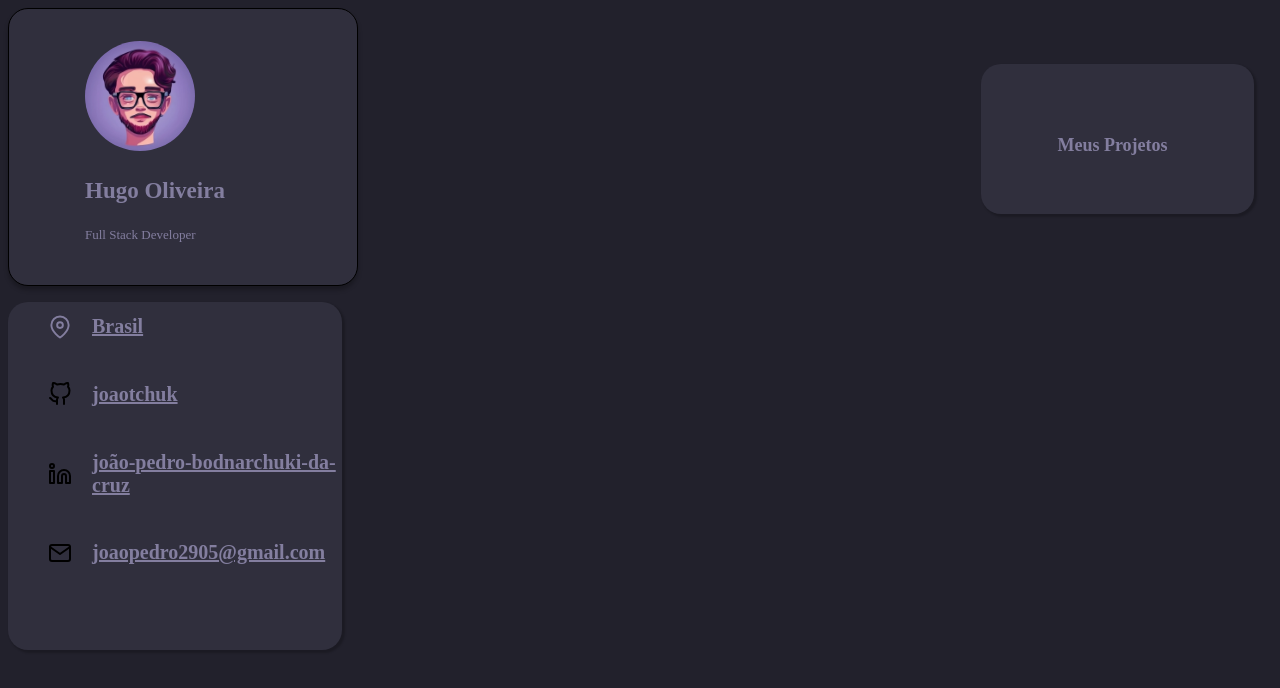
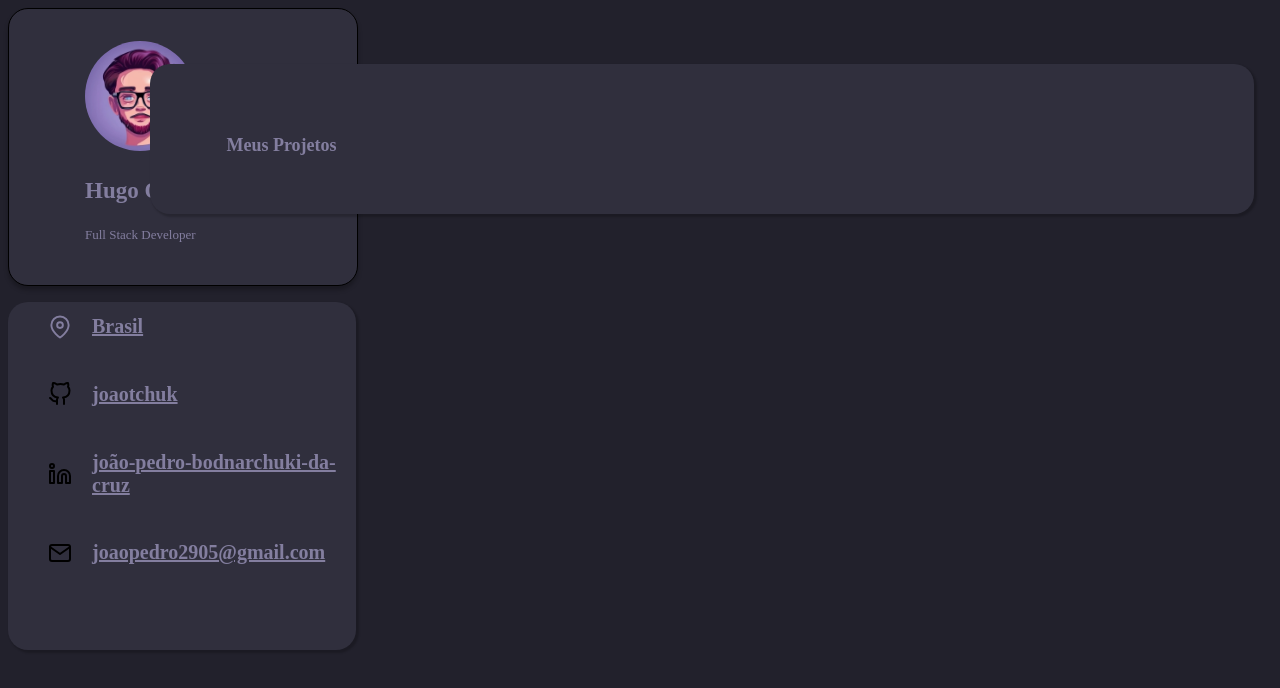
Before and after one commit to joaotchuk/portifolio, a plain HTML site: page index.html in a window 1280 px wide. Drawn offline with Linux system fonts and the light colour scheme.

Commit message:
colunas resetadas

```diff
--- a/index.html
+++ b/index.html
@@ -13,6 +13,7 @@
 
 </head>
 <body>
+<div id="conteudos">
     <div id="bloco1">
         <div id="perfil">
             <img src="./assets/perfil.webp" alt="imgperfil"/>
@@ -46,7 +47,7 @@
             </li>
         </ul>
     </div>
-
+</div>
 
 </body>
 </html>
--- a/style.css
+++ b/style.css
@@ -17,7 +17,7 @@ body{
     align-items: center;
     gap: 20px;
     margin-right: 70px;
-    max-width: max-content;
+
 
 }
 
@@ -61,7 +61,7 @@ body{
     right: 2%;
     position: absolute;
     padding: 32px 76px;
-    max-width: max-content;
+
 }
 
 #meus-projetos p{
@@ -88,7 +88,7 @@ body{
     border-radius: 20px;
     background: #302F3D;
     box-shadow: 2px 2px 2px 1px rgba(0, 0, 0, 0.20);
-    max-width: max-content;
+
 }
 
 #bloco3 img{
```
